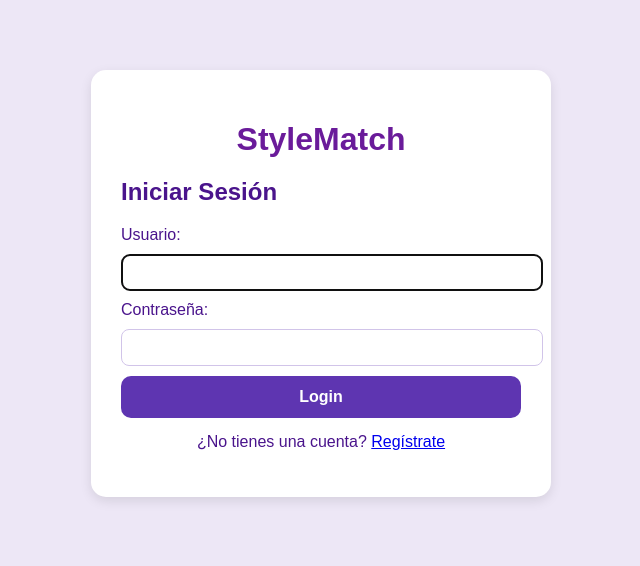
After one commit to LuciH45/StyleMatch, a Django app: page /cuentas/login/ in a window 1280 px wide. The commit adds this page. Shown: the top 566 px of the page, without its empty margins (319-959 px from the left). Run offline with Django 5.2, Linux system fonts and the light colour scheme.

Commit message:
Login creado

```diff
--- /dev/null
+++ b/inventory/templates/base.html
@@ -0,0 +1,56 @@
+<!DOCTYPE html>
+<html lang="es">
+<head>
+    <meta charset="UTF-8">
+    <title>{% block title %}StyleMatch{% endblock %}</title>
+    <style>
+        body{ font-family:Arial, sans-serif; background:#ede7f6; margin:0; padding:20px; color:#4a148c; }
+        h1{ text-align:center; margin-bottom:20px; }
+        /* Estilos de botones y formularios */
+        .btn{ display:inline-block; margin:0 10px; padding:10px 18px;
+            background:#7e57c2; color:#fff; border-radius:10px;
+            text-decoration:none; font-weight:bold; cursor:pointer; }
+        .btn:hover{ background:#5e35b1; }
+
+        .form-container {
+            width: 100%;
+            max-width: 400px;
+            margin: 50px auto;
+            background: #fff;
+            padding: 30px;
+            border-radius: 15px;
+            box-shadow: 0 4px 12px rgba(0,0,0,0.1);
+        }
+        .form-container input[type="text"],
+        .form-container input[type="password"] {
+            width: 100%;
+            padding: 10px;
+            margin: 10px 0;
+            border: 1px solid #d1c4e9;
+            border-radius: 8px;
+        }
+        .form-container button[type="submit"] {
+            width: 100%;
+            padding: 12px;
+            border: none;
+            border-radius: 10px;
+            background: #5E35B1;
+            color: #fff;
+            font-size: 16px;
+            font-weight: bold;
+            cursor: pointer;
+            transition: background 0.2s;
+        }
+        .form-container button[type="submit"]:hover { background: #4527A0; }
+        .logo {
+            text-align: center;
+            margin-bottom: 20px;
+        }
+    </style>
+</head>
+<body>
+    <div class="main-content">
+        {% block content %}{% endblock %}
+    </div>
+</body>
+</html>
--- /dev/null
+++ b/inventory/templates/registration/login.html
@@ -0,0 +1,35 @@
+{% extends 'base.html' %}
+
+{% block title %}Iniciar Sesión{% endblock %}
+
+{% block content %}
+<div class="form-container">
+    <div class="logo">
+        <h1 style="color:#6A1B9A;">StyleMatch</h1>
+    </div>
+
+    <h2>Iniciar Sesión</h2>
+
+    {% if form.non_field_errors %}
+        <div style="color:red; margin-bottom:15px;">
+            {% for error in form.non_field_errors %}
+                {{ error }}
+            {% endfor %}
+        </div>
+    {% endif %}
+
+    <form method="post">
+        {% csrf_token %}
+        <label for="{{ form.username.id_for_label }}">Usuario:</label>
+        {{ form.username }}
+
+        <label for="{{ form.password.id_for_label }}">Contraseña:</label>
+        {{ form.password }}
+
+        <button type="submit">Login</button>
+    </form>
+    <p style="text-align:center; margin-top:15px;">
+        ¿No tienes una cuenta? <a href="#">Regístrate</a>
+    </p>
+</div>
+{% endblock %}
--- a/inventory/urls.py
+++ b/inventory/urls.py
@@ -1,3 +1,4 @@
+# inventory/urls.py
 from django.urls import path
 from . import views
 
--- a/stylematch/urls.py
+++ b/stylematch/urls.py
@@ -2,17 +2,17 @@
 URL configuration for stylematch project.
 
 The `urlpatterns` list routes URLs to views. For more information please see:
-    https://docs.djangoproject.com/en/5.2/topics/http/urls/
+    https://docs.djangoproject.com/en/5.2/topics/http/urls/
 Examples:
 Function views
-    1. Add an import:  from my_app import views
-    2. Add a URL to urlpatterns:  path('', views.home, name='home')
+    1. Add an import:  from my_app import views
+    2. Add a URL to urlpatterns:  path('', views.home, name='home')
 Class-based views
-    1. Add an import:  from other_app.views import Home
-    2. Add a URL to urlpatterns:  path('', Home.as_view(), name='home')
+    1. Add an import:  from other_app.views import Home
+    2. Add a URL to urlpatterns:  path('', Home.as_view(), name='home')
 Including another URLconf
-    1. Import the include() function: from django.urls import include, path
-    2. Add a URL to urlpatterns:  path('blog/', include('blog.urls'))
+    1. Import the include() function: from django.urls import include, path
+    2. Add a URL to urlpatterns:  path('blog/', include('blog.urls'))
 """
 from django.contrib import admin
 from django.urls import path, include
@@ -21,7 +21,8 @@ from django.conf.urls.static import static
 
 urlpatterns = [
     path("admin/", admin.site.urls),
-    path("", include("inventory.urls")),  # App de inventario
+    path('cuentas/', include('django.contrib.auth.urls')),
+    path("", include("inventory.urls")),
 ]
 
 if settings.DEBUG:
```
Also changed, not shown: inventory/templates/inventory_display.html (+21 -1 lines), inventory/views.py (+16 -6 lines), stylematch/settings.py (+6 -1 lines), db.sqlite3, 1 other file.
